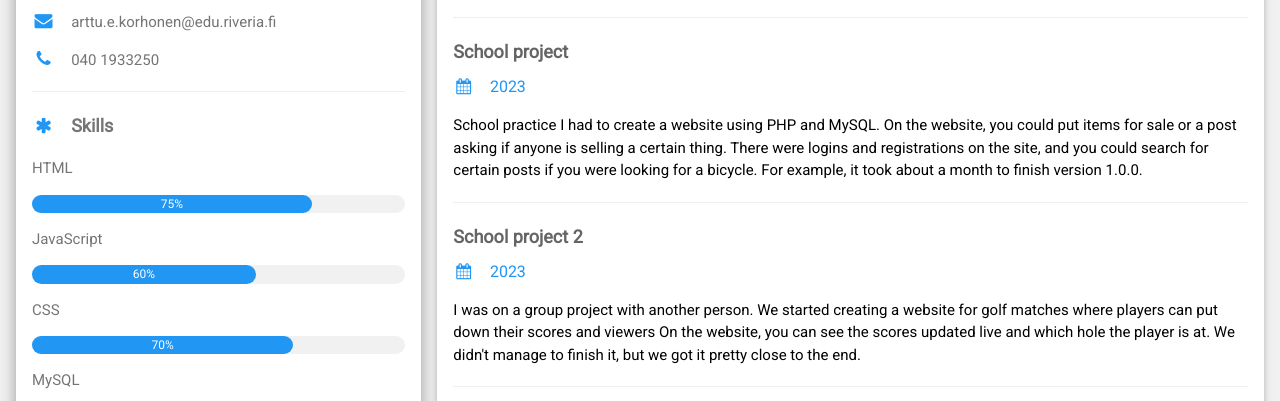
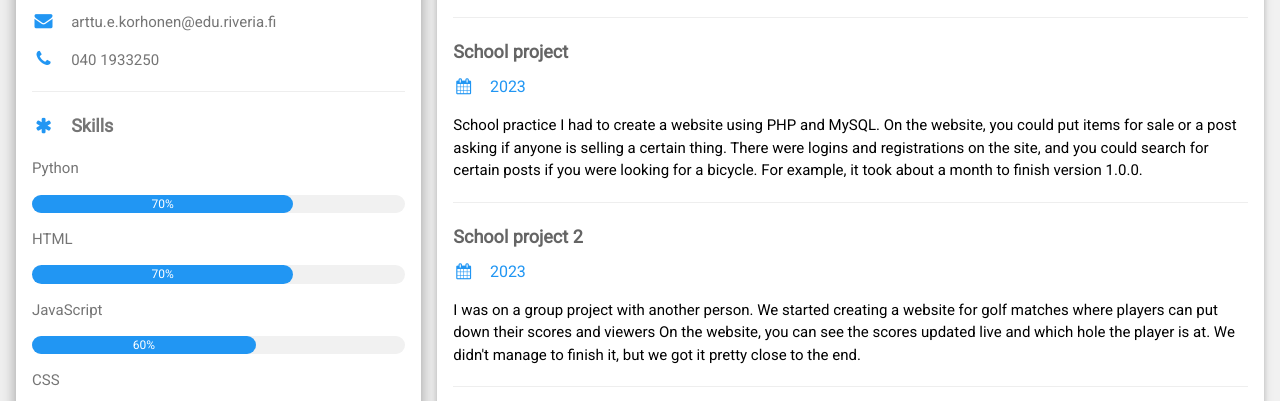
Before and after one commit to Deranged476/ArttuKorhonenCV.github.io, a plain HTML site: page index.html in a window 1280 px wide. Shown: the part 399-800 px from the top of the page. Drawn offline with nearby package versions, Linux system fonts and the light colour scheme.

Commit message:
Update index.html
Changed positions of skills texts

```diff
--- a/index.html
+++ b/index.html
@@ -38,15 +38,19 @@ html,body,h1,h2,h3,h4,h5,h6 {font-family: "Roboto", sans-serif}
           <!-- Listings of skills -->
 
           <p class="w3-large"><b><i class="fa fa-asterisk fa-fw w3-margin-right w3-text-blue"></i>Skills</b></p>
+          <p>Python</p>
+          <div class="w3-light-grey w3-round-xlarge w3-small">
+            <div class="w3-container w3-center w3-round-xlarge w3-blue" style="width:70%">70%</div>
+          </div>
           <p>HTML</p>
           <div class="w3-light-grey w3-round-xlarge w3-small">
-            <div class="w3-container w3-center w3-round-xlarge w3-blue" style="width:75%">75%</div>
+            <div class="w3-container w3-center w3-round-xlarge w3-blue" style="width:70%">
+              <div class="w3-center w3-text-white">70%</div>
+            </div>
           </div>
           <p>JavaScript</p>
           <div class="w3-light-grey w3-round-xlarge w3-small">
-            <div class="w3-container w3-center w3-round-xlarge w3-blue" style="width:60%">
-              <div class="w3-center w3-text-white">60%</div>
-            </div>
+            <div class="w3-container w3-center w3-round-xlarge w3-blue" style="width:60%">60%</div>
           </div>
           <p>CSS</p>
           <div class="w3-light-grey w3-round-xlarge w3-small">
@@ -56,13 +60,9 @@ html,body,h1,h2,h3,h4,h5,h6 {font-family: "Roboto", sans-serif}
           <div class="w3-light-grey w3-round-xlarge w3-small">
             <div class="w3-container w3-center w3-round-xlarge w3-blue" style="width:65%">65%</div>
           </div>
-          <p>NoSQL</p>
-          <div class="w3-light-grey w3-round-xlarge w3-small">
-            <div class="w3-container w3-center w3-round-xlarge w3-blue" style="width:15%">15%</div>
-          </div>
-            <p>Python</p>
+            <p>NoSQL</p>
             <div class="w3-light-grey w3-round-xlarge w3-small">
-              <div class="w3-container w3-center w3-round-xlarge w3-blue" style="width:60%">60%</div>
+              <div class="w3-container w3-center w3-round-xlarge w3-blue" style="width:15%">15%</div>
             </div>
             <p>Java</p>
             <div class="w3-light-grey w3-round-xlarge w3-small">
```
